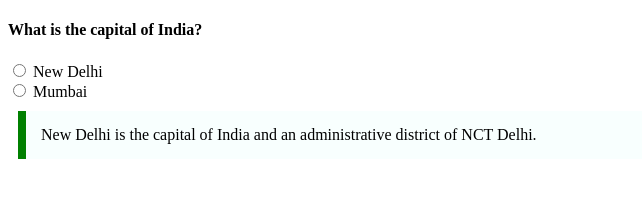
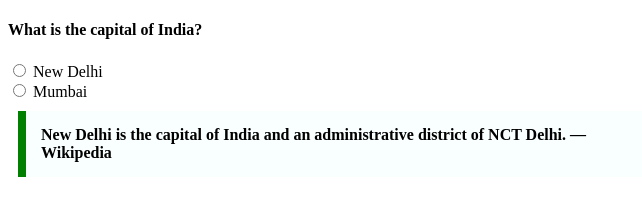
Before and after one commit to acciojob/trivia-Gupta-G-0406, a website: page main.html in a window 1280 px wide. Shown: the whole page, without its empty margins (0-642 px from the left). Drawn offline with Linux system fonts and the light colour scheme.

Commit message:
created a submission

```diff
--- a/main.html
+++ b/main.html
@@ -1,16 +1,12 @@
 <!DOCTYPE html>
-
 <html>
-
 <head>
-	<meta charset="UTF-8">
-	<title>Trivia</title>
-	<link rel="stylesheet" href="styles.css">
+    <meta charset="UTF-8">
+    <title>Trivia</title>
+    <link rel="stylesheet" href="styles.css">
 </head>
 
 <body>
-	<!-- the entire body must be written by student -->
-
 
     <h4>What is the capital of India?</h4>
 
@@ -25,12 +21,9 @@
         Mumbai
     </label>
 
-    <blockquote id="us-ref">
-        New Delhi is the capital of India and an administrative district of NCT Delhi.
+    <blockquote>
+        New Delhi is the capital of India and an administrative district of NCT Delhi. — Wikipedia
     </blockquote>
-    <script type="text/javascript" src="./script.js">
-</script>
 
 </body>
-
 </html>
--- a/styles.css
+++ b/styles.css
@@ -1,10 +1,8 @@
-
-/* Your CSS Code here. */
-#us-ref {
+blockquote {
     max-width: 600px;
     margin: 10px;
     padding: 15px;
     border-left: 8px solid green;
     background-color: #f8fffe;
-
+    font-weight: bold;
 }
```
